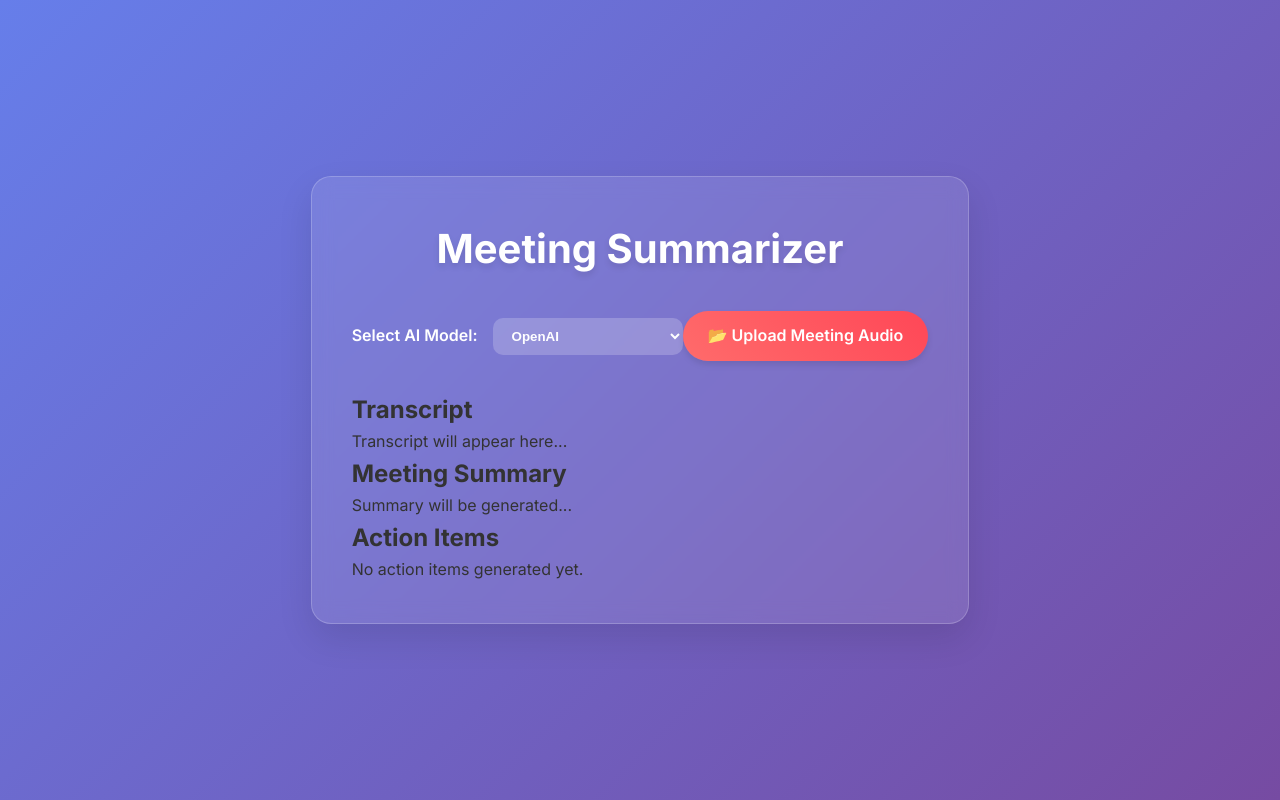
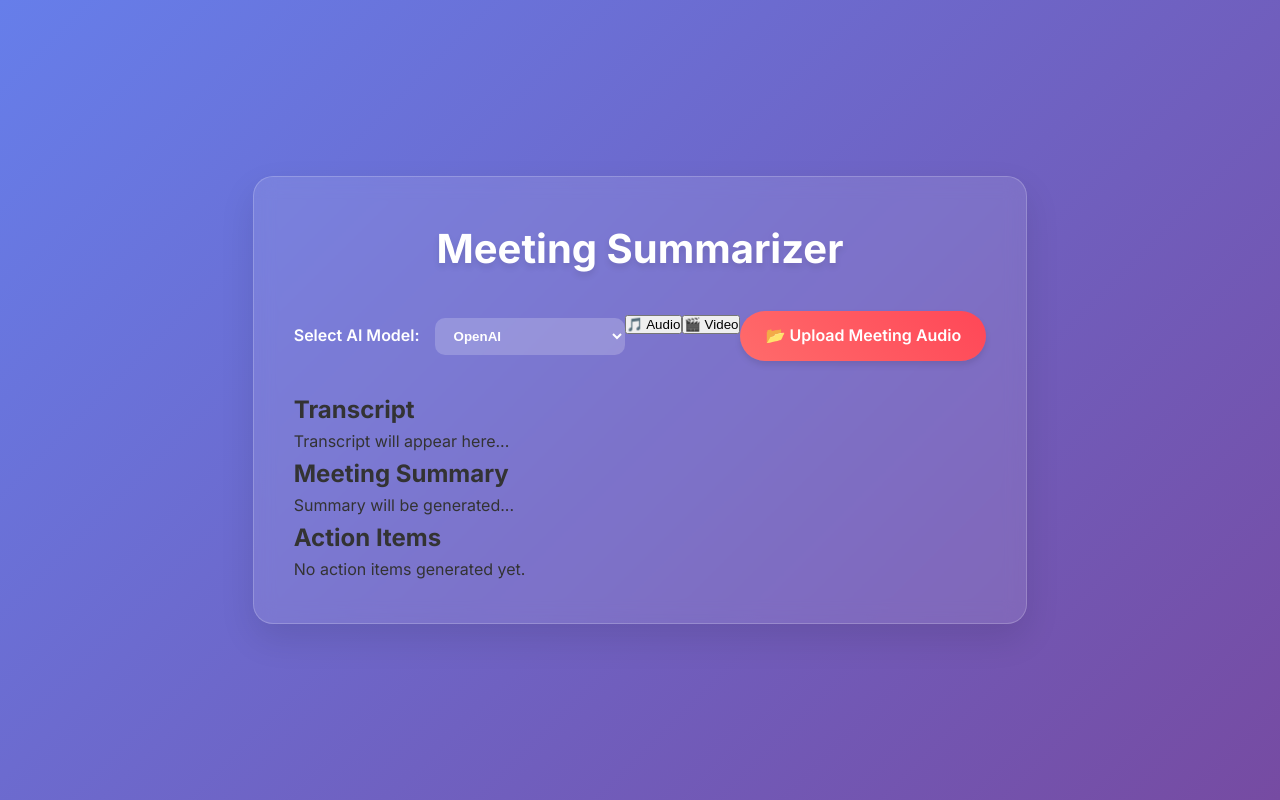
Before and after one commit to zenistu17/AIQOD, a React (Create React App) app in the folder frontend/: page / in a window 1280 px wide. Built offline with nearby package versions, Linux system fonts and the light colour scheme.

Commit message:
Update App.js added video file option

```diff
--- a/frontend/src/App.js
+++ b/frontend/src/App.js
@@ -7,30 +7,51 @@
   const [summary, setSummary] = useState("");
   const [actionItems, setActionItems] = useState([]);
   const [loading, setLoading] = useState(false);
+  const [fileType, setFileType] = useState("audio");
 
   const handleFileUpload = async (event) => {
     const file = event.target.files[0];
     if (!file) return;
+
     setLoading(true);
     const formData = new FormData();
-    formData.append("audio", file);
+
+
+    let endpoint = "process_audio";
+
+    if (fileType === "video") {
+
+      endpoint = "extract_audio";
+      formData.append("video", file);
+    } else {
+
+      endpoint = "process_audio";
+      formData.append("file", file);
+      formData.append("fileType", fileType);
+    }
+
+
     formData.append("model", selectedModel);
+
     try {
-      const response = await fetch("https://a701-2409-40f4-38-5229-65a5-3f4f-c417-4a79.ngrok-free.app/process_audio", {
+      const response = await fetch(`http://localhost:5000/${endpoint}`, {
         method: "POST",
         body: formData,
       });
+
       if (!response.ok) {
         throw new Error(`HTTP error! Status: ${response.status}`);
       }
+
       const data = await response.json();
       setTranscript(data.transcript);
       setSummary(data.summary_data.summary);
       setActionItems(data.summary_data.action_items);
     } catch (error) {
-      console.error("Error processing audio:", error);
-      alert("Failed to process audio. Check the console for details.");
+      console.error(`Error processing ${fileType}:`, error);
+      alert(`Failed to process ${fileType} file. Check the console for details.`);
     }
+
     setLoading(false);
   };
 
@@ -38,6 +59,7 @@
     <div className="app-container">
       <div className="glass-morphism-card">
         <h1 className="app-title">Meeting Summarizer</h1>
+
         <div className="input-section">
           <div className="model-select-wrapper">
             <label className="model-select-label">Select AI Model:</label>
@@ -45,36 +67,56 @@
               className="model-select"
               value={selectedModel}
               onChange={(e) => setSelectedModel(e.target.value)}
-              name="model" // Add name attribute
             >
               <option value="openai">OpenAI</option>
               <option value="local">Local Inference Model</option>
             </select>
           </div>
+
+          <div className="file-type-toggle">
+            <button
+              className={`toggle-button ${fileType === "audio" ? "active" : ""}`}
+              onClick={() => setFileType("audio")}
+            >
+              🎵 Audio
+            </button>
+            <button
+              className={`toggle-button ${fileType === "video" ? "active" : ""}`}
+              onClick={() => setFileType("video")}
+            >
+              🎬 Video
+            </button>
+          </div>
+
           <div className="file-upload-wrapper">
             <input
               type="file"
-              accept="audio/*"
+              accept={fileType === "audio" ? "audio/*" : "video/*"}
               onChange={handleFileUpload}
               className="file-input"
-              id="audio-upload"
-              name="audio" // Add name attribute
+              id="media-upload"
             />
-            <label htmlFor="audio-upload" className="file-upload-button">
-              {loading ? 'Processing...' : '📂 Upload Meeting Audio'}
+            <label htmlFor="media-upload" className="file-upload-button">
+              {loading ? 'Processing...' : fileType === "audio"
+                ? '📂 Upload Meeting Audio'
+                : '📂 Upload Meeting Video'}
             </label>
           </div>
         </div>
+
         {loading && <div className="loader"></div>}
+
         <div className="results-section-horizontal">
           <div className="result-card-horizontal transcript-card">
             <h2>Transcript</h2>
             <p>{transcript || 'Transcript will appear here...'}</p>
           </div>
+
           <div className="result-card-horizontal summary-card">
             <h2>Meeting Summary</h2>
             <p>{summary || 'Summary will be generated...'}</p>
           </div>
+
           <div className="result-card-horizontal action-items-card">
             <h2>Action Items</h2>
             {actionItems && actionItems.length > 0 ? (
@@ -97,4 +139,4 @@
   );
 }
 
-export default App; // <-- This should now be at the top level
+export default App;
```
